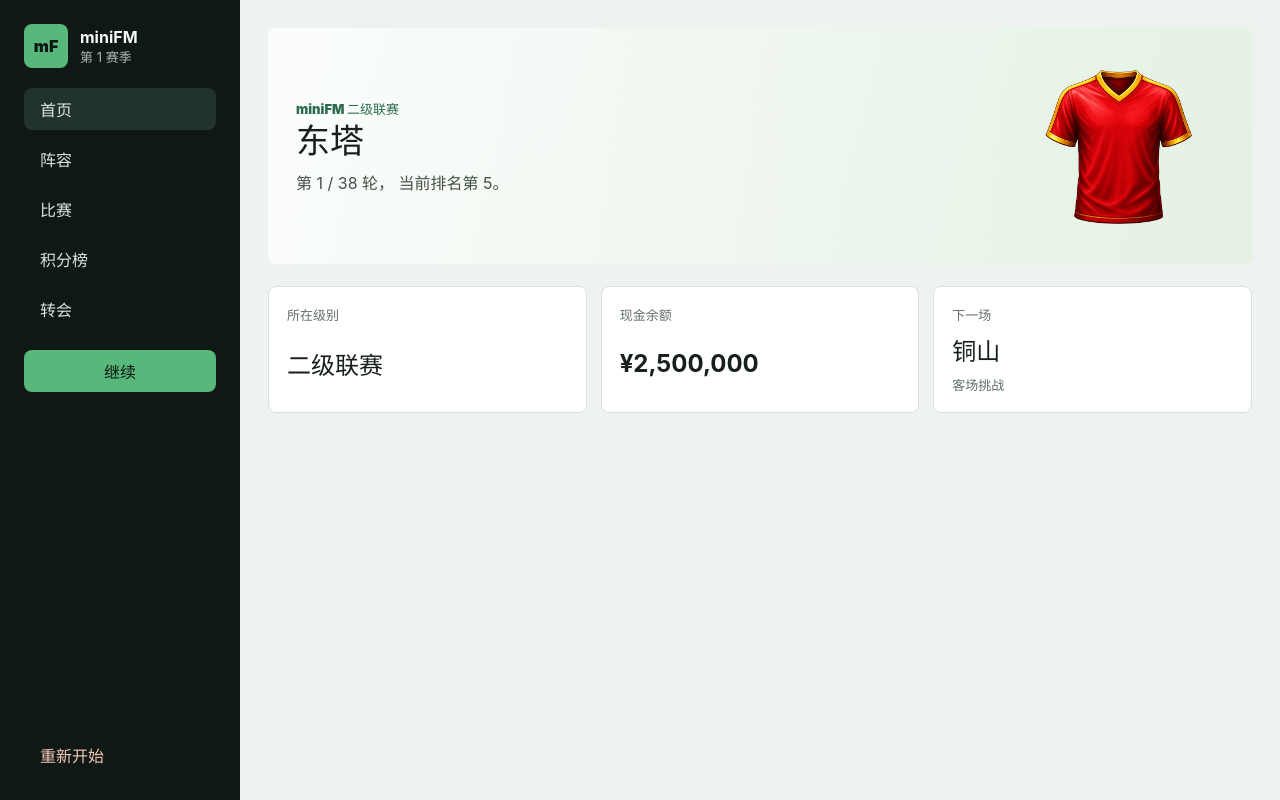
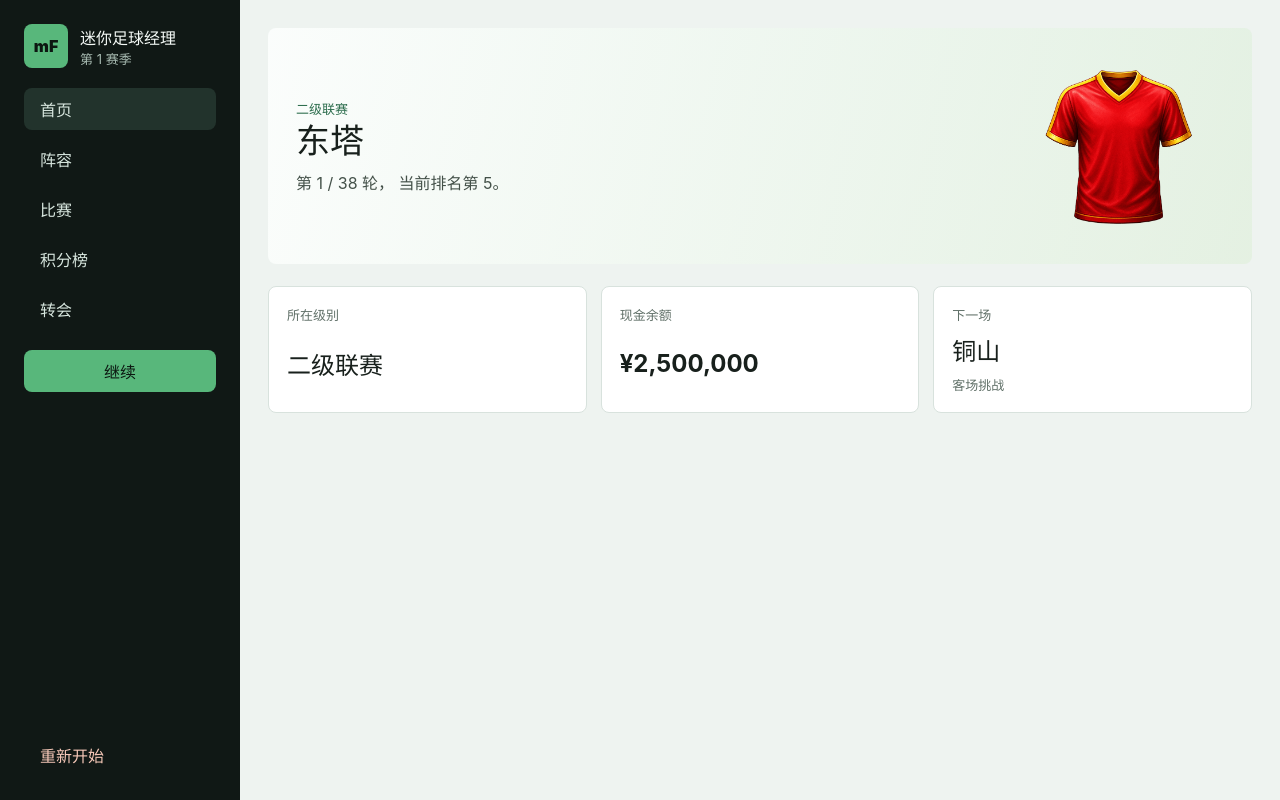
Before and after one commit to risingdragon/minifm, a React (Vite) app: page / in a window 1280 px wide. Built offline with nearby package versions, Linux system fonts and the light colour scheme.

Commit message:
miniFM改为中文

```diff
--- a/index.html
+++ b/index.html
@@ -3,7 +3,7 @@
   <head>
     <meta charset="UTF-8" />
     <meta name="viewport" content="width=device-width, initial-scale=1.0" />
-    <title>miniFM</title>
+    <title>迷你足球经理</title>
   </head>
   <body>
     <div id="root"></div>
--- a/src/app/App.tsx
+++ b/src/app/App.tsx
@@ -128,7 +128,7 @@ export function App() {
         <div className="brand">
           <div className="brand-mark">mF</div>
           <div>
-            <strong>miniFM</strong>
+            <strong>迷你足球经理</strong>
             <span>第 {game.leagueSystem.season} 赛季</span>
           </div>
         </div>
--- a/src/data/seed.ts
+++ b/src/data/seed.ts
@@ -5,8 +5,8 @@ import { calculateMarketValue, calculateSeasonHomeIncomeByLeague, calculateWeekl
 import { createTransferMarket } from '../game/transfer';
 
 const LEAGUE_DEFINITIONS = [
-  { id: 'league-1', name: 'miniFM 一级联赛', level: 1 },
-  { id: 'league-2', name: 'miniFM 二级联赛', level: 2 },
+  { id: 'league-1', name: '一级联赛', level: 1 },
+  { id: 'league-2', name: '二级联赛', level: 2 },
 ] as const;
 
 const topTeamNames = [
```
